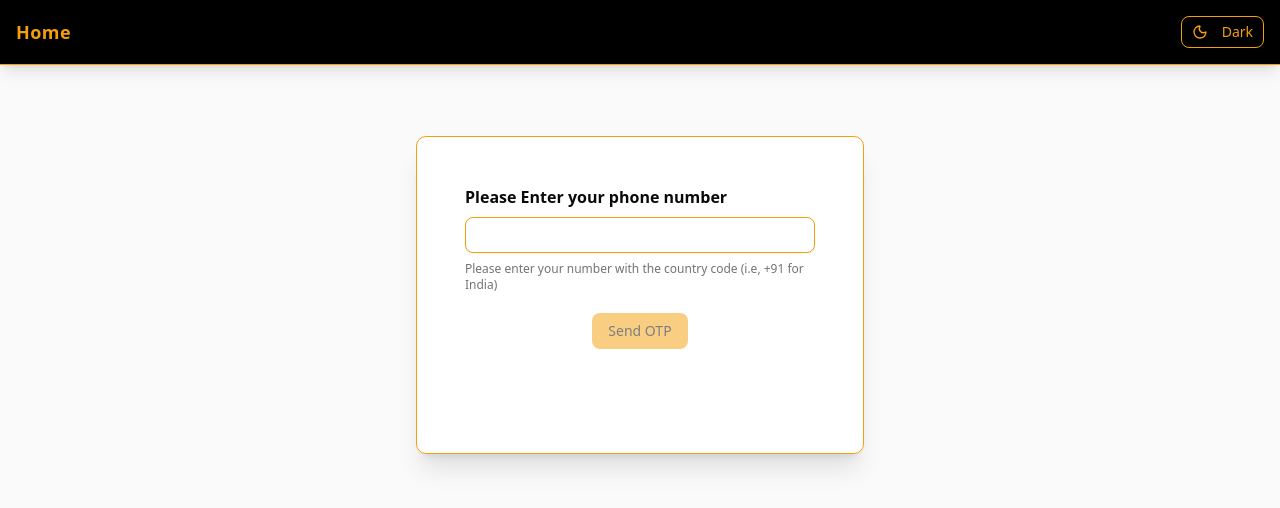
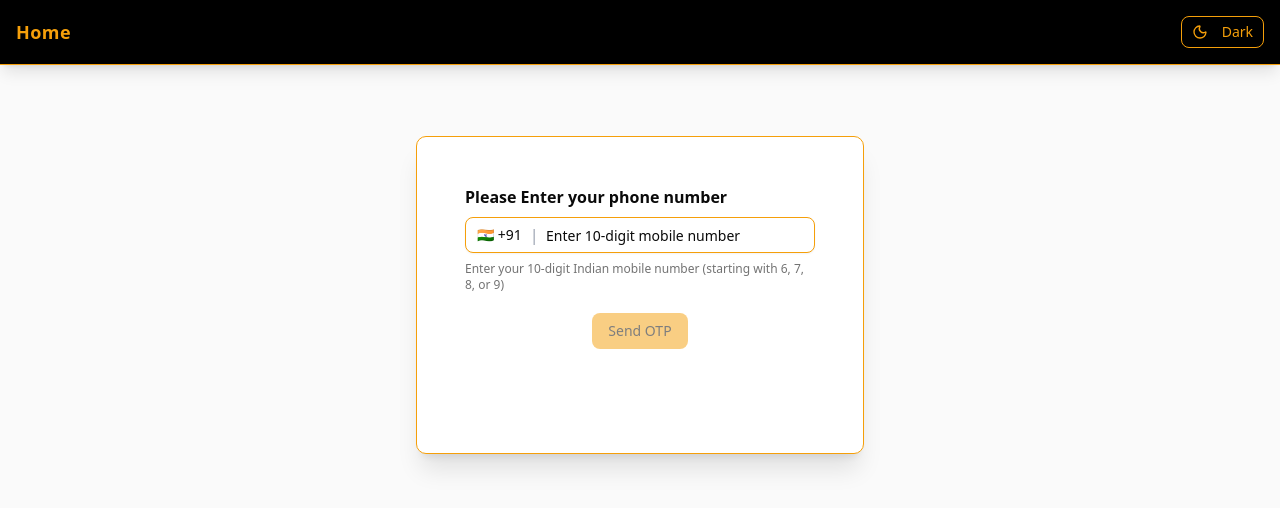
Before and after one commit to alfredthekkan/venuely_web_b2c, a Next.js app: page /login in a window 1280 px wide. Shown: the top 508 px of the page. Built offline with nearby package versions, Linux system fonts and the light colour scheme; no server answers.

Commit message:
otp changes

```diff
--- a/src/components/OtpLogin.tsx
+++ b/src/components/OtpLogin.tsx
@@ -123,19 +123,20 @@ export default function OtpLogin() {
     const requestOtp = (e?: FormEvent<HTMLFormElement>) => {
         e?.preventDefault();
 
-        // Enhanced phone number validation
-        const cleanNumber = phoneNumber.replace(/\s+/g, '').replace(/[^\+\d]/g, '');
+        // Enhanced phone number validation for Indian numbers only
+        // Remove any spaces and non-digit characters except +
+        const cleanNumber = phoneNumber.replace(/\s+/g, '').replace(/[^\d]/g, '');
 
-        // Must start with +, followed by 1-3 digit country code, then 4-14 digits
-        const phoneRegex = /^\+[1-9]\d{6,14}$/;
+        // Indian mobile numbers: 10 digits starting with 6-9
+        const indianMobileRegex = /^[6-9]\d{9}$/;
 
-        if (!phoneRegex.test(cleanNumber)) {
-            setError("Please enter a valid phone number with country code (e.g., +911234567890)");
+        if (!indianMobileRegex.test(cleanNumber)) {
+            setError("Please enter a valid 10-digit Indian mobile number (starting with 6, 7, 8, or 9)");
             return;
         }
 
-        // Use cleaned number
-        const formattedNumber = cleanNumber;
+        // Add +91 prefix to form the complete number
+        const formattedNumber = `+91${cleanNumber}`;
 
         setResendCountDown(60)
         startTransition(async () => {
@@ -164,7 +165,7 @@ export default function OtpLogin() {
 
                 switch(error.code) {
                     case "auth/invalid-phone-number":
-                        setError("Invalid phone number format. Please include country code (e.g., +1234567890)")
+                        setError("Invalid phone number format. Please enter a valid 10-digit mobile number")
                         break;
                     case "auth/too-many-requests":
                         setError("Too many requests. Please try again later...")
@@ -213,18 +214,33 @@ export default function OtpLogin() {
         {!confirmationResult && (
             <form onSubmit={requestOtp}>
                 <h1 className='font-semibold mb-2' style={{ color: 'hsl(var(--foreground))' }}>Please Enter your phone number</h1>
+                <div className='relative flex items-center'>
+                  <div className='absolute left-3 z-10 flex items-center pointer-events-none'>
+                    <span className='text-sm font-medium' style={{ color: 'hsl(var(--foreground))' }}>
+                      🇮🇳 +91
+                    </span>
+                    <span className='mx-2 text-gray-400'>|</span>
+                  </div>
                   <Input
                       type='tel'
                       value={phoneNumber}
-                    onChange={(e) => setPhoneNumber(e.target.value)}
+                      onChange={(e) => {
+                        // Only allow numbers and limit to 10 digits
+                        const value = e.target.value.replace(/[^\d]/g, '').slice(0, 10);
+                        setPhoneNumber(value);
+                      }}
+                      placeholder='Enter 10-digit mobile number'
+                      maxLength={10}
+                      className='pl-20'
                       style={{
                           backgroundColor: 'hsl(var(--background))',
                           borderColor: 'hsl(var(--brand-border))',
                           color: 'hsl(var(--foreground))'
                       }}
                   />
+                </div>
                 <p className='text-xs mt-2' style={{ color: 'hsl(var(--muted-foreground))' }}>
-                    Please enter your number with the country code (i.e, +91 for India)
+                    Enter your 10-digit Indian mobile number (starting with 6, 7, 8, or 9)
                 </p>
             </form>
         )}
```
Lines whose indentation alone changed are shown as unchanged.
